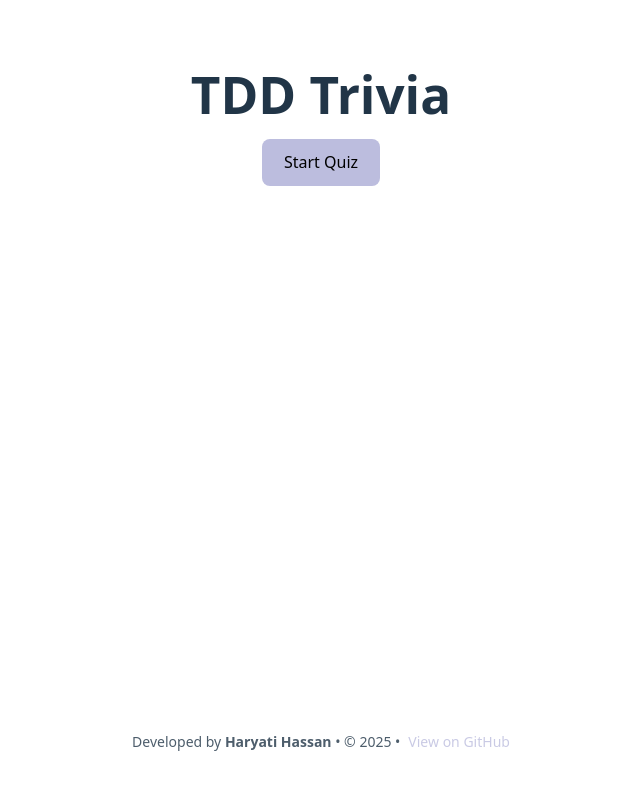
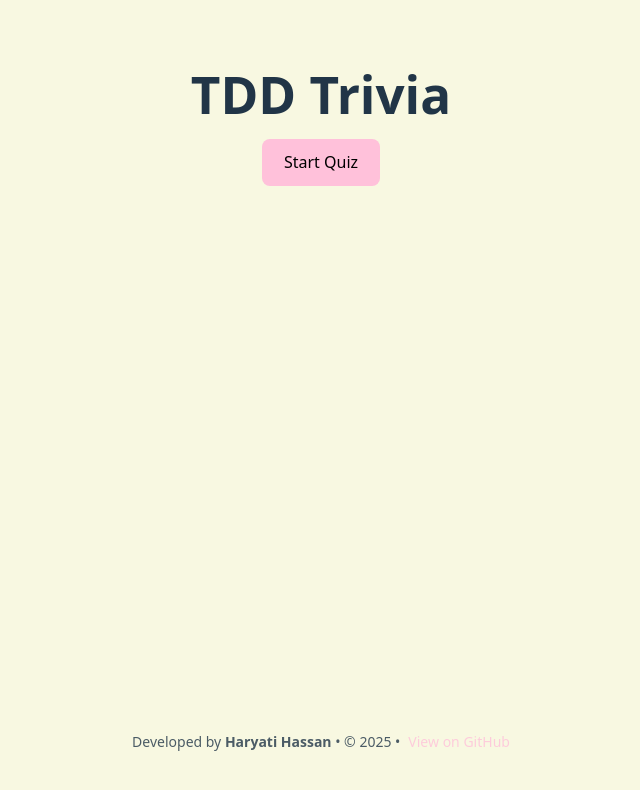
Before and after one commit to haryati75/tdd-trivia-app, a React (Vite) app: page / in a window 1280 px wide. Shown: the top 790 px of the page, without its empty margins (319-959 px from the left). Built offline with nearby package versions, Linux system fonts and the light colour scheme.

Commit message:
fix: Update color variables for consistency across themes and improve hover states

```diff
--- a/src/_colors.scss
+++ b/src/_colors.scss
@@ -9,10 +9,10 @@
 
   // Interactive element colors (dark theme)
   --color-primary: #780c0c;           // Main brand color (dark red)
-  --color-primary-hover: #a0a1ab;     // Hover state for primary elements
+  --color-primary-hover: #FF90BB;     // Hover state for primary elements
   --color-border-default: rgba(255, 255, 255, 0.2);  // Default border (subtle white)
   --color-border-dark: rgba(0, 0, 0, 0.1);           // Dark border for shadows
-  --color-accent: #a0a1ab;            // Accent color for emphasis
+  --color-accent: #FF90BB;            // Accent color for emphasis
 
   // Background colors with transparency
   --color-primary-bg-light: rgba(120, 12, 12, 0.05);   // Very light primary background
@@ -28,15 +28,15 @@
 @media (prefers-color-scheme: light) {
   :root {
     // Global/Root colors for light theme
-    --color-background: #ffffff;       // Light theme background
+    --color-background: #F8F8E1;       // Light theme background
     --color-text: #213547;             // Light theme text
 
     // Interactive element colors (light theme)
-    --color-primary: #bcbdde;           // Light theme primary (purple-gray)
-    --color-primary-hover: #a0a1ab;     // Consistent hover across themes
-    --color-border-default: rgba(0, 0, 0, 0.1);        // Default border (subtle black)
+    --color-primary: #FFC1DA;           // Light theme primary (purple-gray)
+    --color-primary-hover: #FF90BB;     // Consistent hover across themes
+    --color-border-default: #8ACCD5;        // Default border (subtle black)
     --color-border-dark: rgba(0, 0, 0, 0.1);           // Same as default in light mode
-    --color-accent: #a0a1ab;            // Consistent accent
+    --color-accent: #FF90BB;            // Consistent accent
 
     // Light theme backgrounds
     --color-primary-bg-light: rgba(188, 189, 222, 0.1);   // Very light primary background
@@ -44,15 +44,15 @@
     --color-primary-bg-strong: rgba(188, 189, 222, 0.4);   // Strong primary background
 
     // Button specific colors for light theme
-    --color-button-bg: #bcbdde;         // Button background
+    --color-button-bg: #FFC1DA;         // Button background
     --color-button-border-hover: rgba(160, 161, 171, 0.46);  // Button border on hover (same)
   }
 }
 
 // SCSS Variables for easier usage (optional, but helpful for calculations)
 $color-primary-dark: #780c0c;
-$color-primary-light: #bcbdde;
-$color-accent: #a0a1ab;
+$color-primary-light: #FFC1DA;
+$color-accent: #FF90BB;
 
 // Mixins for common color patterns
 @mixin interactive-element {
@@ -111,6 +111,6 @@ $color-accent: #a0a1ab;
 
   &:focus,
   &:focus-visible {
-    outline: 4px auto -webkit-focus-ring-color;
+    outline: 4px auto var(--color-accent);
   }
 }
```
